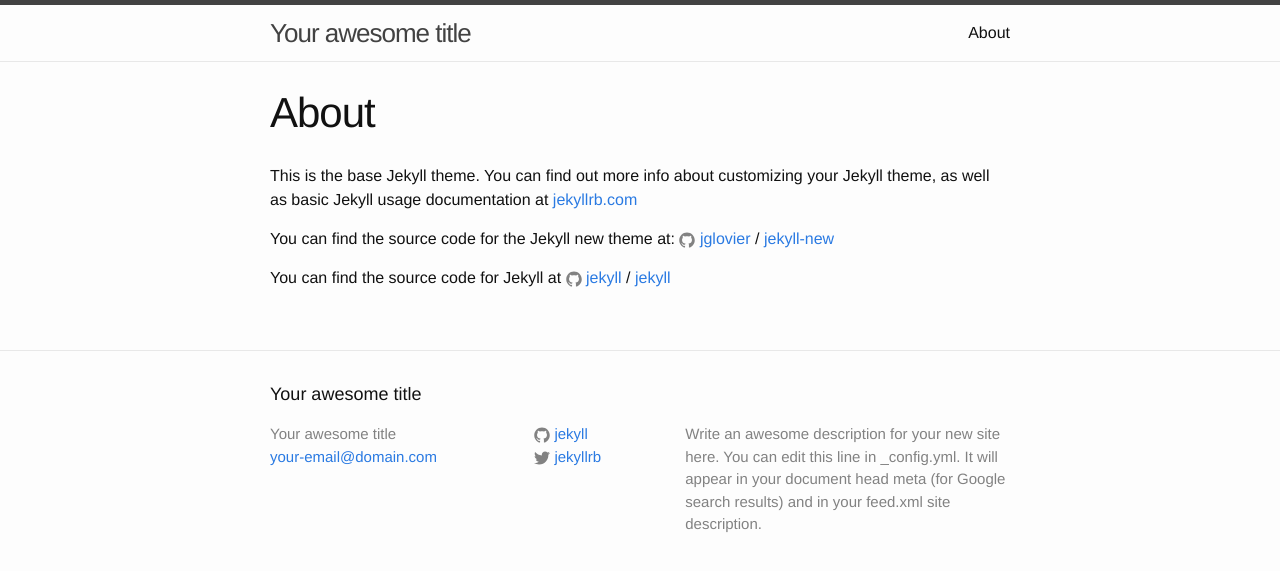
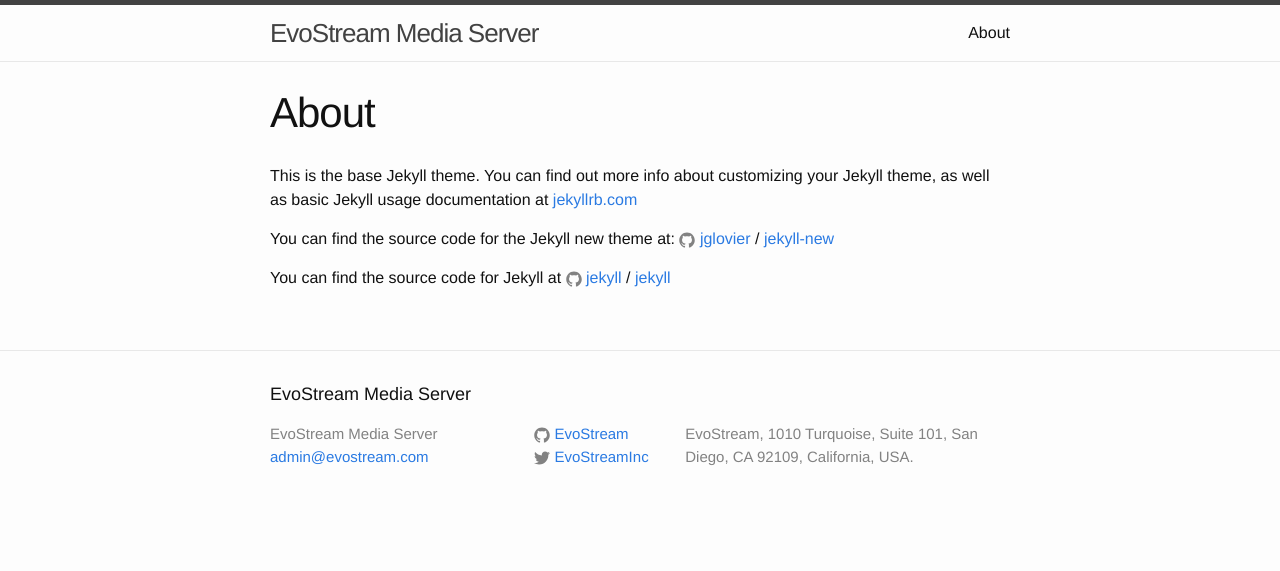
Before and after one commit to EvoStream/ems_user_guide, a Jekyll site: the page built from about.md, in a window 1280 px wide. Shown: the top 571 px of the page. Built offline with Jekyll 4.4.1, drawn with Linux system fonts in a browser that asks for light colours.

Commit message:
Adjust config, post index.html (table of contents), remove unused post

```diff
--- a/_config.yml
+++ b/_config.yml
@@ -1,4 +1,4 @@
-# Welcome to Jekyll!
+# Welcome to EMS Documents
 #
 # This config file is meant for settings that affect your whole blog, values
 # which you are expected to set up once and rarely need to edit after that.
@@ -6,16 +6,16 @@
 # 'jekyll serve'. If you change this file, please restart the server process.
 
 # Site settings
-title: Your awesome title
-email: your-email@domain.com
+title: EvoStream Media Server
+email_name: Administrator
+email: admin@evostream.com
 description: > # this means to ignore newlines until "baseurl:"
-  Write an awesome description for your new site here. You can edit this
-  line in _config.yml. It will appear in your document head meta (for
-  Google search results) and in your feed.xml site description.
-baseurl: "" # the subpath of your site, e.g. /blog
-url: "http://yourdomain.com" # the base hostname & protocol for your site
-twitter_username: jekyllrb
-github_username:  jekyll
+  EvoStream, 1010 Turquoise, Suite 101,
+  San Diego, CA 92109, California, USA.
+baseurl: "/ems_user_guide" # the subpath of your site, e.g. /blog
+url: "http://evostream.github.io" # the base hostname & protocol for your site
+twitter_username: EvoStreamInc
+github_username:  EvoStream
 
 # Build settings
 markdown: kramdown
```
Also changed, not shown: _posts/2016-01-01-index-local.md (added, +56 -0 lines), _posts/2016-01-01-index.md (added, +56 -0 lines), _posts/2016-01-15-welcome-to-jekyll.markdown (deleted, +0 -25 lines).
